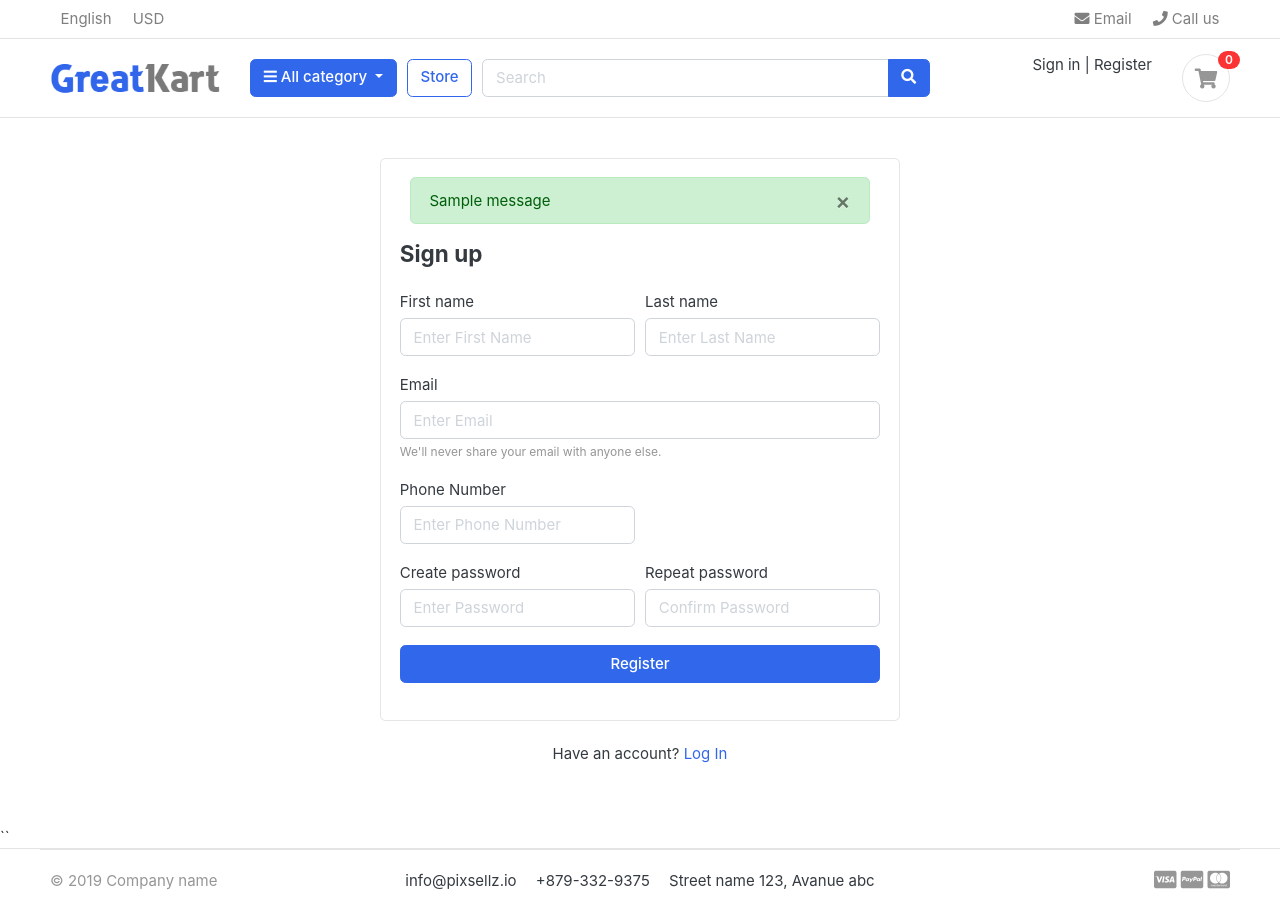
After one commit to Awais-Ashiq/Ecommerce_practice, a Django app: page /account/register/ in a window 1280 px wide. The commit adds this page. Run offline with Django 4.2, Linux system fonts and the light colour scheme; data comes from the database, SQL or seed files in the repository; both versions use the stored data as it was after the commit; one stand-in notice (Sample message) is shown; some libraries are stand-ins or nearby versions; some web fonts are replaced.

Commit message:
Added Login Functionality and Gitignore file

```diff
--- /dev/null
+++ b/account/forms.py
@@ -0,0 +1,33 @@
+from django import forms
+from .models import Account
+
+class RegistarionForm(forms.ModelForm):
+    password = forms.CharField(widget=forms.PasswordInput(attrs={
+        'placeholder': 'Enter Password'
+    }))
+    confirm_password = forms.CharField(widget=forms.PasswordInput(attrs={
+        'placeholder': 'Confirm Password'
+    }))
+
+
+    class Meta:
+        model = Account
+        fields = ['first_name', 'last_name', 'email', 'phone_number']
+
+    def __init__(self, *args, **kwargs):
+        super(RegistarionForm, self).__init__(*args, **kwargs)
+        self.fields['first_name'].widget.attrs['placeholder'] = "Enter First Name"
+        self.fields['last_name'].widget.attrs['placeholder'] = "Enter Last Name"
+        self.fields['email'].widget.attrs['placeholder'] = "Enter Email"
+        self.fields['phone_number'].widget.attrs['placeholder'] = "Enter Phone Number"
+
+        for field in self.fields:
+            self.fields[field].widget.attrs['class'] = 'form-control'
+
+    def clean(self):
+        cleaned_data = super(RegistarionForm, self).clean()
+        password = cleaned_data.get('password')
+        confirm_password = cleaned_data.get('confirm_password')
+
+        if password != confirm_password:
+            raise forms.ValidationError("Passwords does not Match!")
--- a/account/models.py
+++ b/account/models.py
@@ -1,7 +1,6 @@
 from statistics import mode
 from django.db import models
 from django.contrib.auth.models import AbstractBaseUser, BaseUserManager
-# Create your models here.
 
 
 class MyAccountManager(BaseUserManager):
--- /dev/null
+++ b/account/urls.py
@@ -0,0 +1,9 @@
+from django.urls import path
+from . import views
+urlpatterns = [
+    path('register/', views.register, name='register'),
+    path('login/', views.login, name='login'),
+    path('logout/', views.logout, name='logout'),
+
+    path('activate/<uidb64>/<token>', views.activate, name='activate'),
+]
--- a/account/views.py
+++ b/account/views.py
@@ -1,3 +1,91 @@
-from django.shortcuts import render
+import imp
+from django.forms import ValidationError
+from django.http import HttpResponse
+from django.shortcuts import redirect, render
+from django.contrib import messages, auth
+from django.contrib.auth.decorators import login_required
 
-# Create your views here.
+from account.models import Account
+from .forms import RegistarionForm
+
+#Email Verification Imports
+from django.contrib.sites.shortcuts import get_current_site
+from django.template.loader import render_to_string
+from django.utils.http import urlsafe_base64_decode, urlsafe_base64_encode
+from django.utils.encoding import force_bytes
+from django.contrib.auth.tokens import default_token_generator
+from django.core.mail import EmailMessage
+
+def register(request):
+    if request.method == 'POST':
+        form = RegistarionForm(request.POST)
+        if form.is_valid():
+            first_name = form.cleaned_data['first_name']
+            last_name = form.cleaned_data['last_name']
+            email = form.cleaned_data['email'].lower()
+            phone_number = form.cleaned_data['phone_number']
+            password = form.cleaned_data['password']
+            username = email.split("@")[0]
+            user = Account.objects.create_user(first_name=first_name, last_name=last_name, email=email, username=username, password=password)
+            user.phone_number = phone_number
+            user.save()
+
+            # Send Email
+
+            current_site = get_current_site(request)
+            mail_subject = 'Please Activate your account'
+            message = render_to_string('accounts/verification.html',{
+                'user': user,
+                'domain': current_site,
+                'uid': urlsafe_base64_encode(force_bytes(user.pk)),
+                'token': default_token_generator.make_token(user),
+            })
+            to_email = email
+            send_email = EmailMessage(mail_subject, message, to=[to_email])
+            send_email.send()
+            messages.success(request,
+             "An email with a verification has been sent to your email acccount please verify your account"
+             )
+    else:
+        form = RegistarionForm()
+    context = {
+        'form': form,
+    }
+    return render(request, 'accounts/register.html', context)
+def login(request):
+    if request.method == "POST":
+        email = request.POST['email']
+        password = request.POST['password']
+
+        user = auth.authenticate(email=email, password=password)
+        if user:
+            auth.login(request, user)
+            return redirect('home')
+        else:
+            messages.error(request, "Invalid Login Credentials")
+            return redirect('login')
+
+    return render(request, 'accounts/login.html')
+
+@login_required(login_url='login')
+def logout(request):
+    auth.logout(request)
+    messages.success(request, "Logout Successfully")
+    return redirect('login')
+
+def activate(request, uidb64, token):
+    try:
+        uid = urlsafe_base64_decode(uidb64).decode()
+        user = Account._default_manager.get(pk=uid)
+
+    except (TypeError, ValueError, Account.DoesNotExist):
+        user=None
+
+    if user and default_token_generator.check_token(user, token):
+        user.is_active=True
+        user.save()
+        messages.success(request, "Congratulations! Your account is activated.")
+        return redirect('login')
+    else:
+        messages.error(request, "Invalid Activation Link")
+    return redirect('register')
--- a/carts/views.py
+++ b/carts/views.py
@@ -84,7 +84,8 @@ def remove_cart_item(request, product_id, cart_id):
     return redirect('cart')
 
 
-def cart(request, total=0, quantity=0, cart_item=None):
+def cart(request, total=0, quantity=0, cart_items=None):
+    cart_items_count=0
     try:
         cart = Cart.objects.get(cart_id=_cart_id(request))
         cart_items = CartItem.objects.filter(cart=cart, is_active=True)
--- a/greate_kart/urls.py
+++ b/greate_kart/urls.py
@@ -24,4 +24,5 @@ urlpatterns = [
     path('admin/', admin.site.urls),
     path('store/', include('store.urls')),
     path('cart/', include('carts.urls')),
+    path('account/', include('account.urls')),
 ] + static(settings.MEDIA_URL, document_root=settings.MEDIA_ROOT)
--- a/static/js/script.js
+++ b/static/js/script.js
@@ -57,3 +57,7 @@ $(document).ready(function() {
 
 });
 // jquery end
+
+setTimeout(function(){
+    $('#message').fadeOut('slow')
+}, 4000);
--- /dev/null
+++ b/templates/accounts/register.html
@@ -0,0 +1,70 @@
+{% extends 'base.html' %}
+
+{% block content %}
+<!-- ============================ COMPONENT REGISTER   ================================= -->
+<div class="card mx-auto" style="max-width:520px; margin-top:40px;">
+    <article class="card-body">
+        {% include 'includes/alert.html' %}
+        <header class="mb-4">
+            <h4 class="card-title">Sign up</h4>
+        </header>
+        <form action="{% url 'register' %}" method="post">
+            {% csrf_token %}
+            <div class="form-row">
+                <div class="col form-group">
+                    <label>First name</label>
+                    {{form.first_name}}
+                </div> <!-- form-group end.// -->
+                <div class="col form-group">
+                    <label>Last name</label>
+                    {{form.last_name}}
+                </div> <!-- form-group end.// -->
+            </div> <!-- form-row end.// -->
+            <div class="form-group">
+                <label>Email</label>
+                {{form.email}}
+                <small class="form-text text-muted">We'll never share your email with anyone else.</small>
+            </div> <!-- form-group end.// -->
+
+            <div class="form-row">
+                <div class="form-group col-md-6">
+                    <label>Phone Number</label>
+                    {{form.phone_number}}
+                </div> <!-- form-group end.// -->
+
+            </div> <!-- form-row.// -->
+            <div class="form-row">
+                <div class="form-group col-md-6">
+                    <label>Create password</label>
+                    {{form.password}}
+                </div> <!-- form-group end.// -->
+                <div class="form-group col-md-6">
+                    <label>Repeat password</label>
+                    {{form.confirm_password}}
+                </div> <!-- form-group end.// -->
+            </div>
+            <div class="form-group">
+                <button type="submit" class="btn btn-primary btn-block"> Register </button>
+            </div> <!-- form-group// -->
+            {% if form.email.errors %}
+            <div class="alert alert-danger" role="alert">
+                {{form.email.errors}}
+              </div>
+            {% endif %}
+            {% if form.non_field_errors %}
+            <div class="alert alert-danger" role="alert">
+                {{form.non_field_errors}}
+            </div>
+            {% endif %}
+        </form>
+    </article><!-- card-body.// -->
+</div> <!-- card .// -->
+<p class="text-center mt-4">Have an account? <a href="{% url 'login' %}">Log In</a></p>
+<br><br>
+<!-- ============================ COMPONENT REGISTER  END.// ================================= -->
+
+
+</section>
+<!-- ========================= SECTION CONTENT END// ========================= -->
+
+{% endblock %}
--- /dev/null
+++ b/templates/includes/alert.html
@@ -0,0 +1,11 @@
+{% if messages %}
+<div id="message" class="container">
+    {% for message in messages %}
+    <div {% if message.tags %} class="alert alert-{{ message.tags }}" {% endif %} role='alert'>
+        <button type='button' data-dismiss="alert" class="close"><span aria-hidden="true">&times;</span></button>
+        {% if message.level == DEFAULT_MESSAGE_LEVELS.ERROR %} Error: {% endif %}
+        {{ message }}
+    </div>
+    {% endfor %}
+</div>
+{% endif %}
--- a/templates/includes/footer.html
+++ b/templates/includes/footer.html
@@ -1,5 +1,5 @@
 {% load static %}
-
+``
 <!-- ========================= FOOTER ========================= -->
 <footer class="section-footer border-top">
 	<div class="container">
--- a/templates/includes/navbar.html
+++ b/templates/includes/navbar.html
@@ -3,13 +3,14 @@
 <header class="section-header">
     <nav class="navbar p-md-0 navbar-expand-sm navbar-light border-bottom">
         <div class="container">
-      <button class="navbar-toggler" type="button" data-toggle="collapse" data-target="#navbarTop4" aria-controls="navbarNav" aria-expanded="false" aria-label="Toggle navigation">
+            <button class="navbar-toggler" type="button" data-toggle="collapse" data-target="#navbarTop4"
+                aria-controls="navbarNav" aria-expanded="false" aria-label="Toggle navigation">
                 <span class="navbar-toggler-icon"></span>
             </button>
             <div class="collapse navbar-collapse" id="navbarTop4">
                 <ul class="navbar-nav mr-auto">
                     <li class="nav-item dropdown">
-                 <a href="#" class="nav-link">   English </a>
+                        <a href="#" class="nav-link"> English </a>
 
                     </li>
                     <li class="nav-item dropdown">
@@ -43,13 +44,14 @@
                             <a class="dropdown-item" href="{{ category.geturl }}">{{ category.category_name }}</a>
                             {% endfor %}
                         </div>
-            </div>  <!-- category-wrap.// -->
+                    </div> <!-- category-wrap.// -->
                 </div> <!-- col.// -->
                 <a href="{% url 'store' %}" class="btn btn-outline-primary">Store</a>
                 <div class="col-lg  col-md-6 col-sm-12 col">
                     <form action="{% url 'search' %}" class="search">
                         <div class="input-group w-100">
-                    <input type="text" class="form-control" style="width:60%;" placeholder="Search" name=keyword>
+                            <input type="text" class="form-control" style="width:60%;" placeholder="Search"
+                                name=keyword>
 
                             <div class="input-group-append">
                                 <button class="btn btn-primary" type="submit">
@@ -62,11 +64,18 @@
                 <div class="col-lg-3 col-sm-6 col-8 order-2 order-lg-3">
                     <div class="d-flex justify-content-end mb-3 mb-lg-0">
                         <div class="widget-header">
-                            <small class="title text-muted">Welcome guest!</small>
+                            {% if user.id is not None %}
+                            <small class="title text-muted">Welcome {{user.first_name}}!</small>
                             <div>
-                                <a href="./signin.html">Sign in</a> <span class="dark-transp"> | </span>
-                                <a href="./register.html"> Register</a>
+                                <a href="{% url 'home' %}">Dashboard</a> <span class="dark-transp"> | </span>
+                                <a href="{% url 'logout' %}"> Logout</a>
                             </div>
+                            {% else %}
+                            <div>
+                                <a href="{% url 'login' %}">Sign in</a> <span class="dark-transp"> | </span>
+                                <a href="{% url 'register' %}"> Register</a>
+                            </div>
+                            {% endif %}
                         </div>
                         <a href="{% url 'cart' %}" class="widget-header pl-3 ml-3">
                             <div class="icon icon-sm rounded-circle border"><i class="fa fa-shopping-cart"></i></div>
```
Also changed, not shown: greate_kart/settings.py (+12 -0 lines), templates/accounts/login.html (added, +42 -0 lines), templates/accounts/verification.html (added, +8 -0 lines), db.sqlite3, 1 other file. Lines whose indentation alone changed are shown as unchanged.
